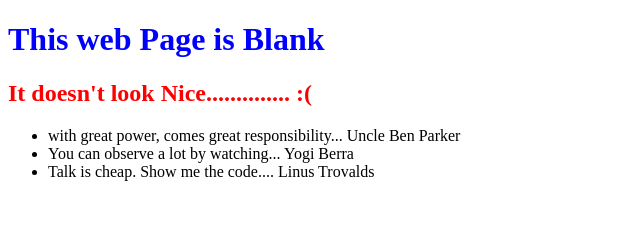
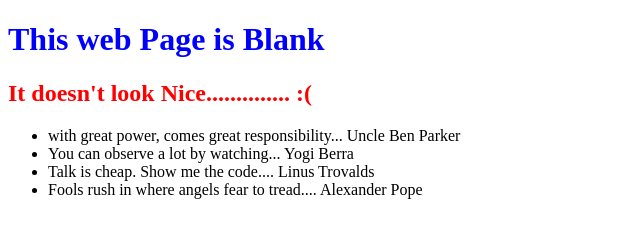
Before and after one commit to rkranjan2605/0main_openSAP, a plain HTML site: page index.html in a window 1280 px wide. Shown: the whole page, without its empty margins (0-640 px from the left). Drawn offline with Linux system fonts and the light colour scheme.

Commit message:
Added quote by Alexander Pope

```diff
--- a/index.html
+++ b/index.html
@@ -12,6 +12,7 @@
 			<li>with great power, comes great responsibility... Uncle Ben Parker</li>
 			<li>You can observe a lot by watching... Yogi Berra</li>
 			<li>Talk is cheap. Show me the code.... Linus Trovalds</li>
+			<li>Fools rush in where angels fear to tread.... Alexander Pope</li>
 		</ul>
 	</body>
 </html>
```
